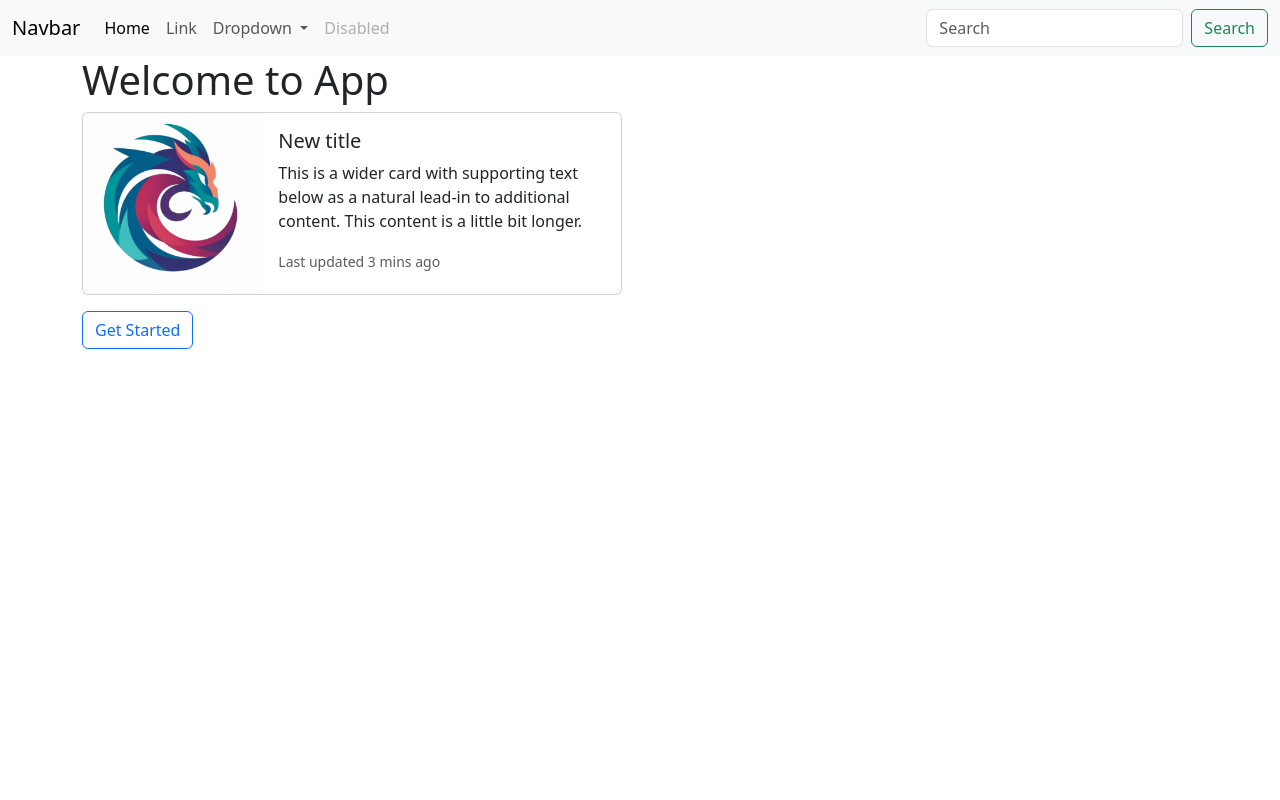
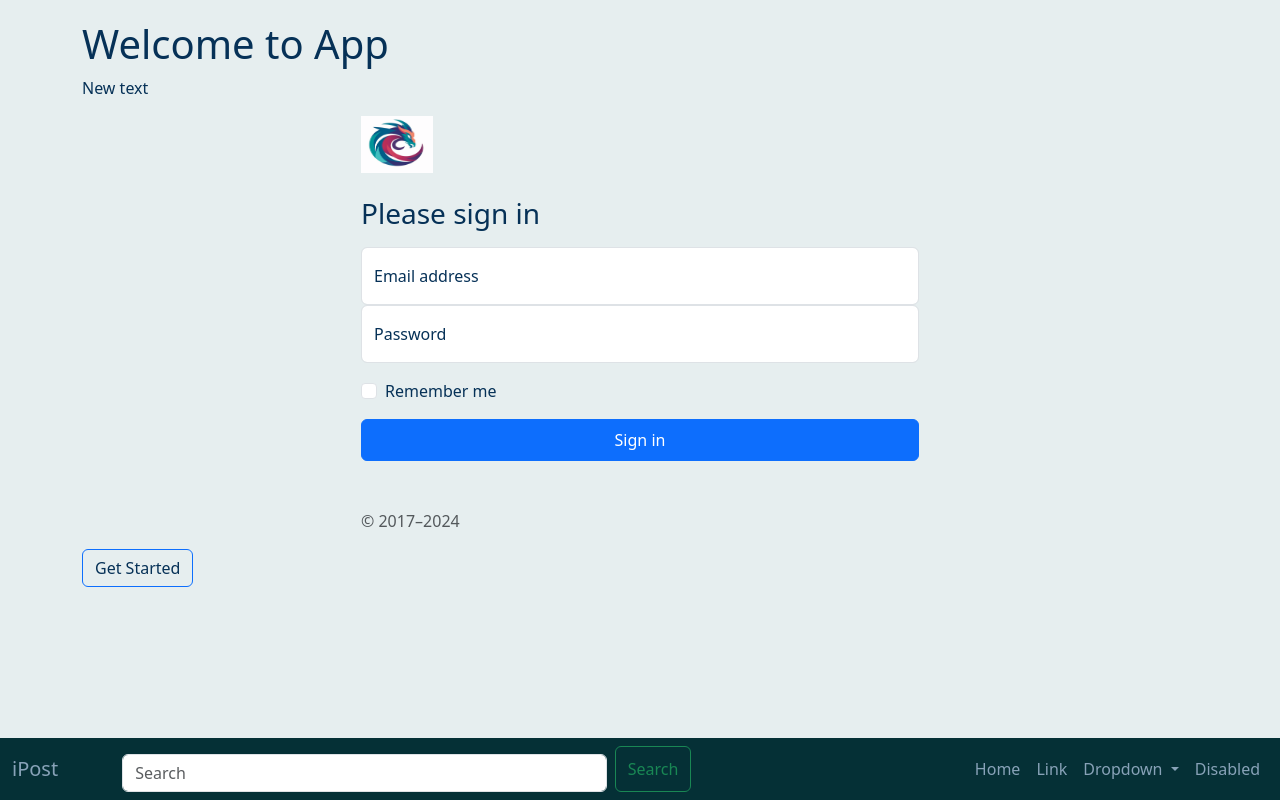
Before and after one commit to uralbi/vsflask, a Flask app: page / in a window 1280 px wide. Run offline with Flask 3, Linux system fonts and the light colour scheme.

Commit message:
redesign nav

```diff
--- /dev/null
+++ b/static/css/styles.css
@@ -0,0 +1,59 @@
+:root {
+    --main-bg-color: #e6eeef;
+    --main-shadow-color: #cad3d4;
+    --nav-bg: rgb(5, 48, 54);
+    --nav-text-color: rgb(136, 162, 184);
+}
+/* Navigation */
+body {
+    padding-top: 20px; }
+body, .card {
+    background: var(--main-bg-color);
+    }
+.card {
+    box-shadow: 0 0 24px var(--main-shadow-color);
+    }
+body, a, p, li, ul {
+    color: rgb(6, 49, 87) !important;
+}
+.my-navbar {
+    width: 100%;
+    position: fixed;
+    bottom: 0;
+    background: var(--nav-bg);
+    color: white;
+    z-index: 999;
+}
+.my-navbar a, .my-navbar p, .my-navbar li, .my-navbar ul {
+    color: var(--nav-text-color) !important;
+}
+
+.my-navbar .navbar-toggler {
+    border: solid 1px gray;
+}
+
+.my-navbar .navbar-toggler i{
+    color: rgb(207, 190, 190) !important;
+
+}
+
+.my-navbar li {
+    text-align: center;
+    color: white !important;
+}
+
+.my-navbar li:hover {
+    background: #0f464e;
+    border-radius: 6px;
+}
+
+.my-navbar .dropdown-item:hover {
+    background: #216069;
+}
+
+.dropdown-menu[data-bs-popper] {
+    background: var(--nav-bg);
+    top: -145px;
+    left: 0;
+    margin-top: var(--bs-dropdown-spacer);
+  }
--- /dev/null
+++ b/templates/auth/login.html
@@ -0,0 +1,24 @@
+<main class="form-signin w-50 m-auto">
+    <form>
+      <img class="mb-4" src="{{ url_for("static", filename="images/dragon.png")}}" alt="" width="72" height="57">
+      <h1 class="h3 mb-3 fw-normal">Please sign in</h1>
+
+      <div class="form-floating">
+        <input type="email" class="form-control" id="floatingInput" placeholder="name@example.com">
+        <label for="floatingInput">Email address</label>
+      </div>
+      <div class="form-floating">
+        <input type="password" class="form-control" id="floatingPassword" placeholder="Password">
+        <label for="floatingPassword">Password</label>
+      </div>
+
+      <div class="form-check text-start my-3">
+        <input class="form-check-input" type="checkbox" value="remember-me" id="flexCheckDefault">
+        <label class="form-check-label" for="flexCheckDefault">
+          Remember me
+        </label>
+      </div>
+      <button class="btn btn-primary w-100 py-2" type="submit">Sign in</button>
+      <p class="mt-5 mb-3 text-body-secondary">© 2017–2024</p>
+    </form>
+  </main>
--- a/templates/base.html
+++ b/templates/base.html
@@ -11,10 +11,11 @@
     <link rel="stylesheet" href="https://cdn.jsdelivr.net/npm/bootstrap-icons@1.11.3/font/bootstrap-icons.min.css">
     <link rel="stylesheet" href="https://cdnjs.cloudflare.com/ajax/libs/aos/2.3.4/aos.css">
     <script src="https://ajax.googleapis.com/ajax/libs/jquery/3.6.0/jquery.min.js"></script>
+    <link rel="stylesheet" type="text/css" href="{{ url_for('static', filename='css/styles.css') }}">
 
 </head>
 <body>
-    {% include "nav.html" %}
+    {% include "comps/nav.html" %}
     <div class="container">
         {% block content %}{% endblock %}
     </div>
--- /dev/null
+++ b/templates/comps/nav.html
@@ -0,0 +1,45 @@
+
+
+<nav class="my-navbar navbar navbar-expand-md">
+  <div class="container-fluid">
+
+    <a class="navbar-brand" href="#">iPost</a>
+
+    <div class="d-flex flex-grow-1 w-sm-50 justify-content-center px-md-5">
+      <form class="d-flex w-100" role="search">
+        <input class="form-control me-2 mt-2" type="search" placeholder="Search" aria-label="Search">
+        <button class="btn btn-outline-success" type="submit">Search</button>
+      </form>
+    </div>
+
+    <button class="navbar-toggler mx-3 mt-3" type="button" data-bs-toggle="collapse" data-bs-target="#navbarSupportedContent" aria-controls="navbarSupportedContent" aria-expanded="false" aria-label="Toggle navigation">
+      <i class="bi bi-list"></i>
+    </button>
+
+    <div class="collapse navbar-collapse justify-content-end" id="navbarSupportedContent">
+      <ul class="navbar-nav mb-2 mb-lg-0">
+        <li class="nav-item">
+          <a class="nav-link active" aria-current="page" href="#">Home</a>
+        </li>
+        <li class="nav-item">
+          <a class="nav-link" href="#">Link</a>
+        </li>
+        <li class="nav-item dropdown">
+          <a class="nav-link dropdown-toggle" href="#" role="button" data-bs-toggle="dropdown" aria-expanded="false">
+            Dropdown
+          </a>
+          <ul class="dropdown-menu">
+            <li><a class="dropdown-item" href="#">Action</a></li>
+            <li><a class="dropdown-item" href="#">Another action</a></li>
+            <li><hr class="dropdown-divider"></li>
+            <li><a class="dropdown-item" href="#">Something else here</a></li>
+          </ul>
+        </li>
+        <li class="nav-item">
+          <a class="nav-link disabled" aria-disabled="true">Disabled</a>
+        </li>
+      </ul>
+    </div>
+
+  </div>
+</nav>
--- a/templates/main.html
+++ b/templates/main.html
@@ -4,21 +4,9 @@
 
 {% block content %}
     <h1>Welcome to App </h1>
+    <p class="my-text">New text</p>
 
-    <div class="card mb-3" style="max-width: 540px;">
-        <div class="row g-0">
-          <div class="col-md-4">
-            <img src="{{ url_for('static', filename="images/dragon.png")}}" class="img-fluid rounded-start" alt="...">
-          </div>
-          <div class="col-md-8">
-            <div class="card-body">
-              <h5 class="card-title">New title</h5>
-              <p class="card-text">This is a wider card with supporting text below as a natural lead-in to additional content. This content is a little bit longer.</p>
-              <p class="card-text"><small class="text-body-secondary">Last updated 3 mins ago</small></p>
-            </div>
-          </div>
-        </div>
-      </div>
+      {% include "auth/login.html" %}
 
     <a class="btn btn-outline-primary" href="#">Get Started</a>
 {% endblock %}
--- a/templates/nav.html
+++ /dev/null
@@ -1,36 +0,0 @@
-<nav class="navbar navbar-expand-lg bg-body-tertiary">
-    <div class="container-fluid">
-      <a class="navbar-brand" href="#">Navbar</a>
-      <button class="navbar-toggler" type="button" data-bs-toggle="collapse" data-bs-target="#navbarSupportedContent" aria-controls="navbarSupportedContent" aria-expanded="false" aria-label="Toggle navigation">
-        <span class="navbar-toggler-icon"></span>
-      </button>
-      <div class="collapse navbar-collapse" id="navbarSupportedContent">
-        <ul class="navbar-nav me-auto mb-2 mb-lg-0">
-          <li class="nav-item">
-            <a class="nav-link active" aria-current="page" href="#">Home</a>
-          </li>
-          <li class="nav-item">
-            <a class="nav-link" href="#">Link</a>
-          </li>
-          <li class="nav-item dropdown">
-            <a class="nav-link dropdown-toggle" href="#" role="button" data-bs-toggle="dropdown" aria-expanded="false">
-              Dropdown
-            </a>
-            <ul class="dropdown-menu">
-              <li><a class="dropdown-item" href="#">Action</a></li>
-              <li><a class="dropdown-item" href="#">Another action</a></li>
-              <li><hr class="dropdown-divider"></li>
-              <li><a class="dropdown-item" href="#">Something else here</a></li>
-            </ul>
-          </li>
-          <li class="nav-item">
-            <a class="nav-link disabled" aria-disabled="true">Disabled</a>
-          </li>
-        </ul>
-        <form class="d-flex" role="search">
-          <input class="form-control me-2" type="search" placeholder="Search" aria-label="Search">
-          <button class="btn btn-outline-success" type="submit">Search</button>
-        </form>
-      </div>
-    </div>
-  </nav>
```
Also changed, not shown: templates/comps/card.html (added, +14 -0 lines).
